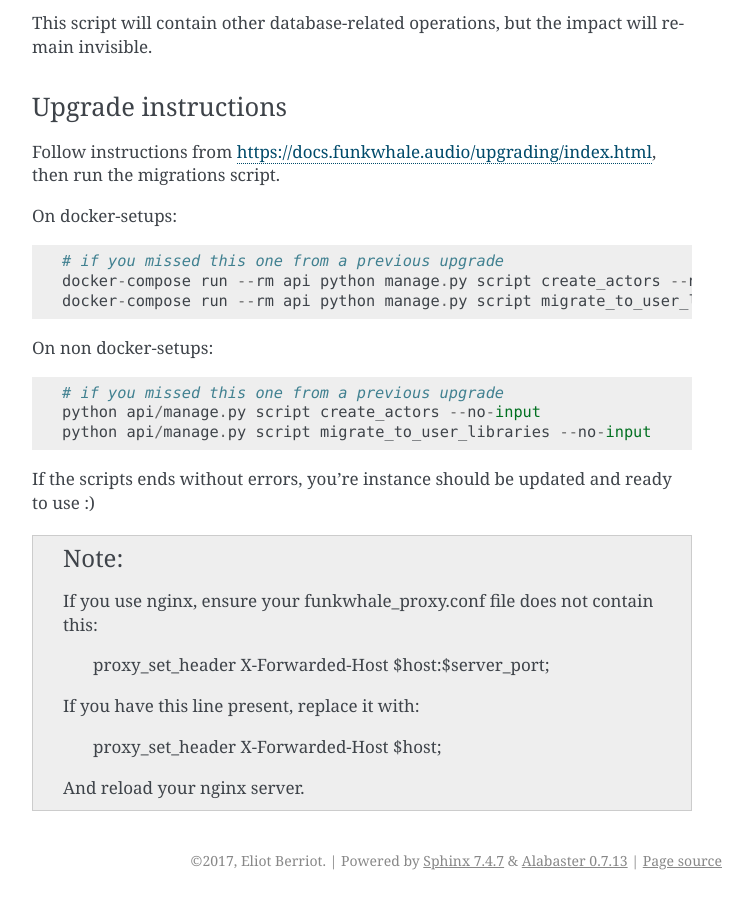
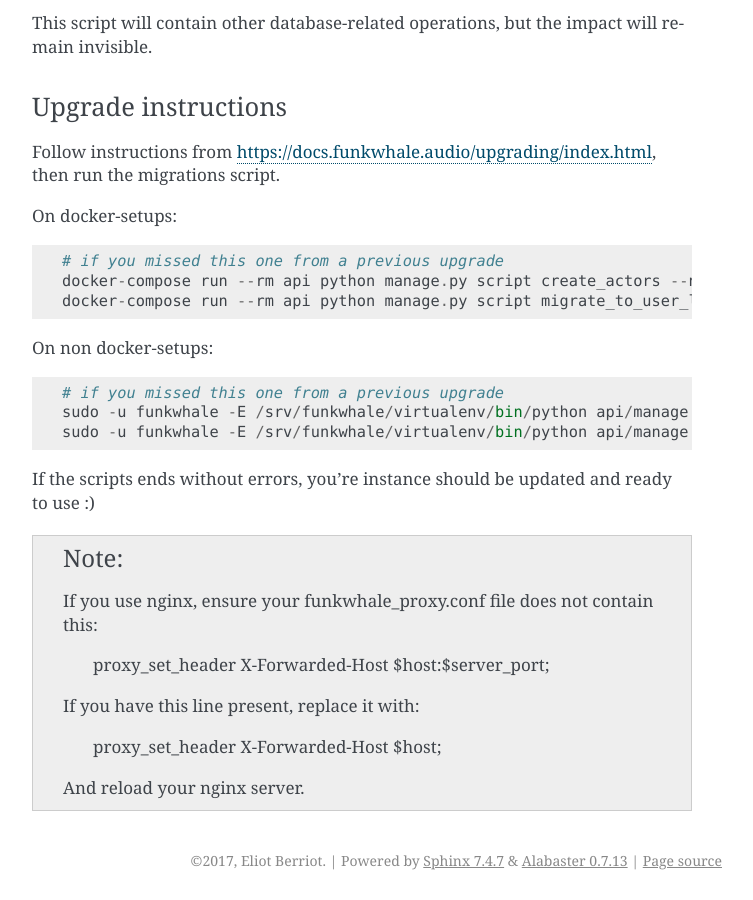
Before and after one commit to RYGhub/funkwhale, a Sphinx documentation site: the page built from docs/upgrading/0.17.rst, in a window 1280 px wide and 900 px high, scrolled down 4799 px. Shown: the whole window, without its empty margins (388-1141 px from the left). Built offline with Sphinx 7.4.7, drawn with Linux system fonts in a browser that asks for light colours; pages that are not in the unit, such as notebooks, are missing from menus.

Commit message:
Fix 0.17 upgrade instructions.
Make them consistent with general upgrade instructions.

```diff
--- a/docs/upgrading/0.17.rst
+++ b/docs/upgrading/0.17.rst
@@ -196,8 +196,8 @@ On docker-setups::
 On non docker-setups::
 
     # if you missed this one from a previous upgrade
-    python api/manage.py script create_actors --no-input
-    python api/manage.py script migrate_to_user_libraries --no-input
+    sudo -u funkwhale -E /srv/funkwhale/virtualenv/bin/python api/manage.py script create_actors --no-input
+    sudo -u funkwhale -E /srv/funkwhale/virtualenv/bin/python api/manage.py script migrate_to_user_libraries --no-input
 
 If the scripts ends without errors, you're instance should be updated and ready to use :)
 
```
